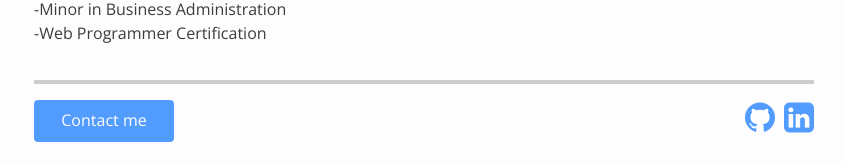
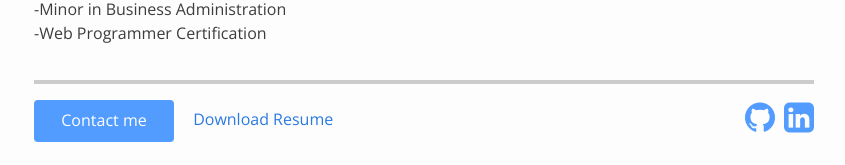
Before and after one commit to jordanranz/jordanranz.github.io, a Jekyll site: the page built from index.html, in a window 1280 px wide. Shown: the part 1578-1743 px from the top of the page, without its empty margins (216-1061 px from the left). Built offline with Jekyll 4.4.1, drawn with Linux system fonts in a browser that asks for light colours; nearby versions of some CDN libraries.

Commit message:
Added resume download

```diff
--- a/_config.yml
+++ b/_config.yml
@@ -15,6 +15,8 @@ resume_title:                   "Software Engineer"
 resume_contact_email: 			"jordanmranz@gmail.com"
 
 resume_looking_for_work:        "yes"
+
+resume_file:					"/files/JordanRanzResume11-2015.docx"
 
 # Decide which sections to use
 # comment out to hide
--- a/_includes/footer.html
+++ b/_includes/footer.html
@@ -5,6 +5,7 @@
 	<a class="contact-button not-looking">I'm not looking for work right now.</a>
 	{% else %}
 	{% endif %}
+	<a href="{{ site.resume_file }}">Download Resume</a>
 	<div class="u-right">
 		{% include icon-links.html %}
 	</div>
--- a/_sass/style.scss
+++ b/_sass/style.scss
@@ -84,6 +84,7 @@
 	font-weight: 100;
 	font-size: 1em;
 	width: 140px;
+	margin-right: 15px;
 
 	&:hover {
 		background-color: #5C5C5C;
```
Also changed, not shown: 4 other files.
